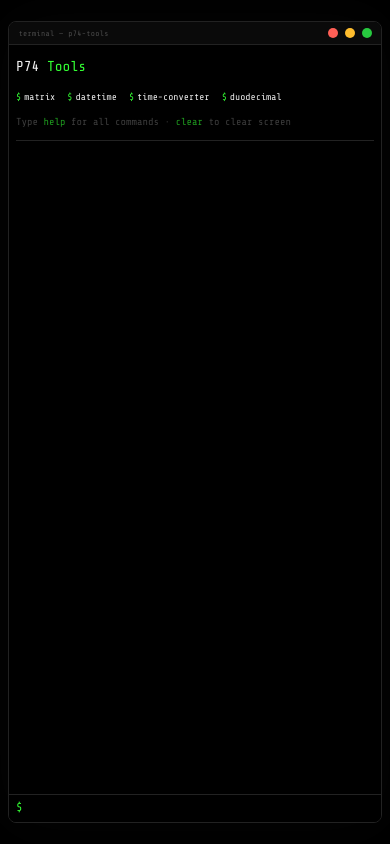
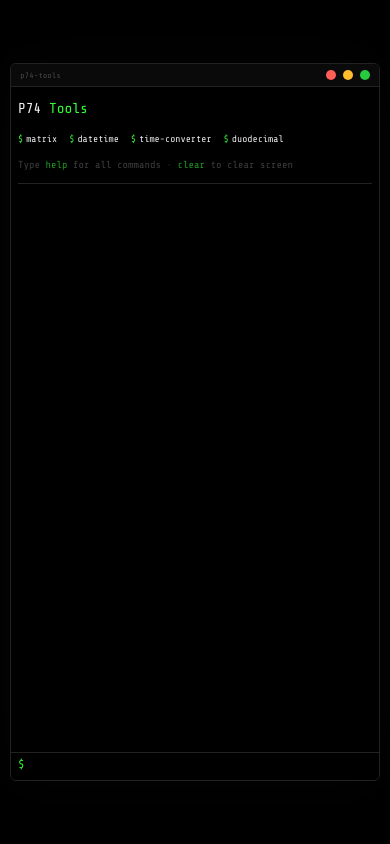
Before and after one commit to Pouyan-J/01001010, a plain HTML site: page index.html in a window 390 px wide. Drawn offline with nearby package versions, Linux system fonts and the light colour scheme.

Commit message:
Fixed mobile view index.html

```diff
--- a/index.html
+++ b/index.html
@@ -5,7 +5,7 @@
     <meta charset="UTF-8" />
     <meta http-equiv="X-UA-Compatible" content="IE=edge" />
     <meta name="viewport" content="width=device-width, initial-scale=1.0" />
-    <title>P74 Tools · terminal</title>
+    <title>P74 Tools</title>
 
     <link rel="preconnect" href="https://fonts.googleapis.com" />
     <link rel="preconnect" href="https://fonts.gstatic.com" crossorigin />
@@ -284,9 +284,13 @@
 		:root {
 			font-size: 14px;
 		}
+		/* Add margins on mobile – body padding increased */
+		body {
+			padding: 3vh 3vw;
+		}
 		.terminal {
-                max-height: 95vh;
-                height: 95vh;
+			max-height: 88vh;
+			height: 88vh;
 			border-radius: 8px;
 		}
 		.output {
@@ -322,6 +326,14 @@
 	@media (max-width: 400px) {
 		:root {
 			font-size: 12px;
+		}
+		body {
+			padding: 2.5vh 2.5vw;
+		}
+		.terminal {
+			max-height: 85vh;
+			height: 85vh;
+			border-radius: 6px;
 		}
 		.output {
 			padding: 0.2rem 0.6rem 0.2rem 0.6rem;
@@ -437,7 +449,7 @@
 
         <!-- title bar -->
         <div class="titlebar">
-            <span class="label">terminal — p74-tools</span>
+            <span class="label">p74-tools</span>
             <span class="dots">
                 <span class="dot red"></span>
                 <span class="dot yellow"></span>
```
Lines whose indentation alone changed are shown as unchanged.
